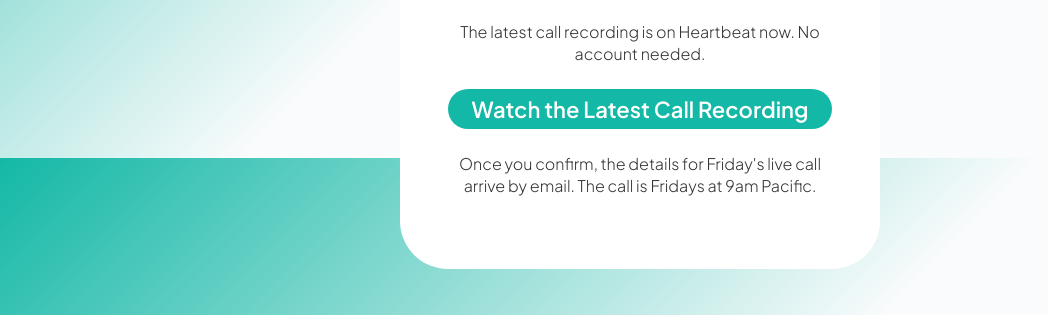
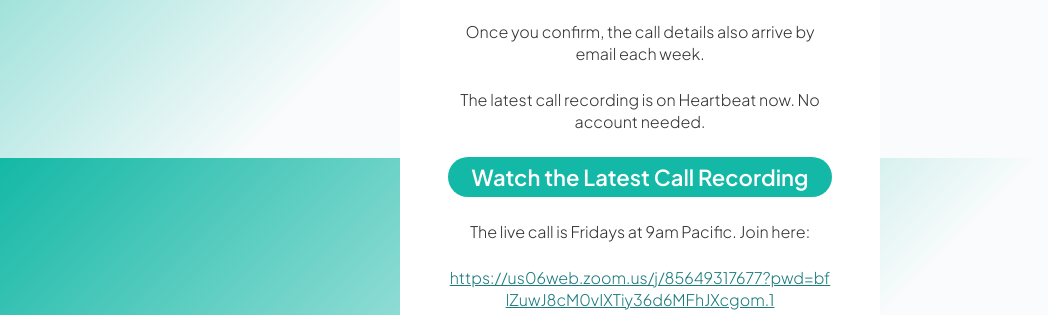
Before and after one commit to stevenrobertcarlson/confirm-support, a plain HTML site: page index.html in a window 1280 px wide. Shown: the part 642-957 px from the top of the page, without its empty margins (0-1048 px from the left). Drawn offline with Linux system fonts and the light colour scheme.

Commit message:
Confirm page: add Zoom link for the Friday call
Co-Authored-By: Claude Sonnet 5.5 <noreply@anthropic.com>
Claude-Session: https://claude.ai/code/session_01674KjsbHEs2ESkcDduAyCi

```diff
--- a/index.html
+++ b/index.html
@@ -169,6 +169,8 @@
   .linkbtn { display: block; width: 100%; margin-top: 24px; min-height: 40px; padding: 0 20px; font: 600 22px/40px "Plus Jakarta Sans", sans-serif; color: #fff; background: var(--teal); border-radius: var(--pill-radius); text-decoration: none; }
   .linkbtn:focus-visible { outline: 2px solid var(--teal-focus); outline-offset: 3px; }
   @media (max-width: 520px) { .linkbtn { font-size: 18px; } }
+  .zoomlink { overflow-wrap: anywhere; word-break: break-all; font-size: 16px; }
+  .zoomlink a { color: var(--teal-focus); text-decoration: underline; }
 </style>
 <!-- Google Analytics -->
 <script async src="https://www.googletagmanager.com/gtag/js?id=G-FMD4VX3XDJ"></script>
@@ -200,9 +202,11 @@
     </div>
 
     <p>Open the confirmation email and click the link. If it isn't in your inbox, look in spam or promotions.</p>
+    <p>Once you confirm, the call details also arrive by email each week.</p>
     <p>The latest call recording is on Heartbeat now. No account needed.</p>
     <a class="linkbtn" href="https://heartbeat.workingfromtheheart.com/channel/weekly-call-library">Watch the Latest Call Recording</a>
-    <p>Once you confirm, the details for Friday's live call arrive by email. The call is Fridays at 9am Pacific.</p>
+    <p>The live call is Fridays at 9am Pacific. Join here:</p>
+    <p class="zoomlink"><a href="https://us06web.zoom.us/j/85649317677?pwd=bflZuwJ8cM0vIXTiy36d6MFhJXcgom.1">https://us06web.zoom.us/j/85649317677?pwd=bflZuwJ8cM0vIXTiy36d6MFhJXcgom.1</a></p>
   </div>
 </main>
 <script>
```
